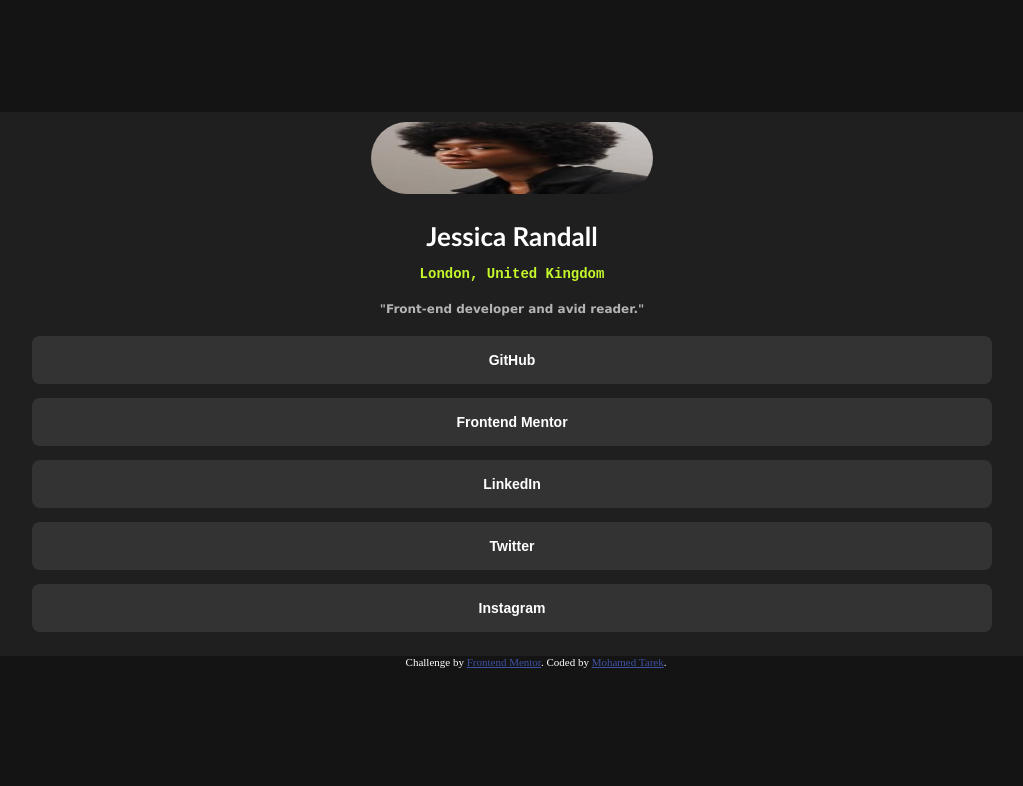
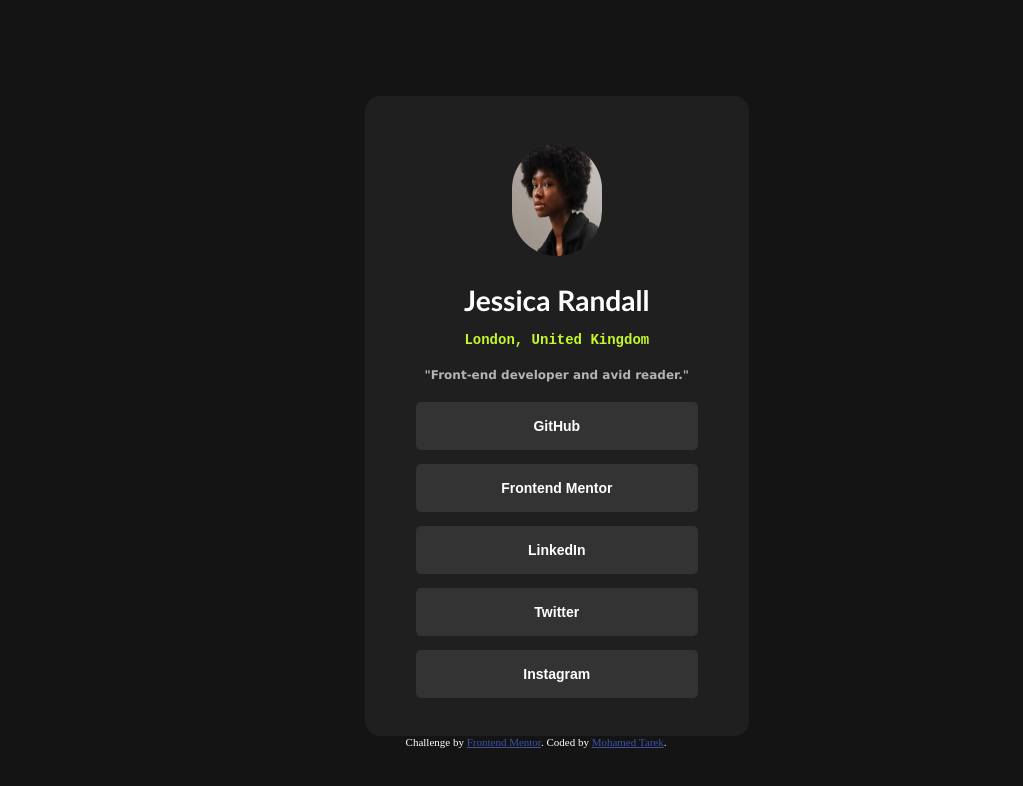
Before and after one commit to HyperShark25/FEM-Social-links-profile, a plain HTML site: page index.html in a window 1280 px wide. Shown: the whole page, without its empty margins (104-1127 px from the left). Drawn offline with Linux system fonts and the light colour scheme.

Commit message:
Add files via upload

```diff
--- a/style.css
+++ b/style.css
@@ -96,7 +96,39 @@ body {
 
 }
 
+.container {
+    width: 30vw;
+    height: 80vh;
+    background-color: hsl(0, 0%, 12%);
+    border-radius: 15px;
+    color: hsl(0, 0%, 100%);
+    align-content: center;
+    text-align: center;
+    margin-left: 36vw;
+    margin-top: 12vh;
+}
 
+.link {
+    background-color: hsl(0, 0%, 20%);
+    width: 22vw;
+    height: 6vh;
+    margin-left: 4vw;
+    border-radius: 5px;
+    font-weight: bold;
+    font-size: 14px;
+    transition: 500ms;
+}
+
+.img {
+    width: 7vw;
+    height: 14vh;
+    border-radius: calc(4vw + 1vh);
+    margin-top: 3vh;
+}
+
+h2 {
+    font-size: 2.2vw;
+}
 
 h3 {
     color: hsl(75, 94%, 57%);
```
